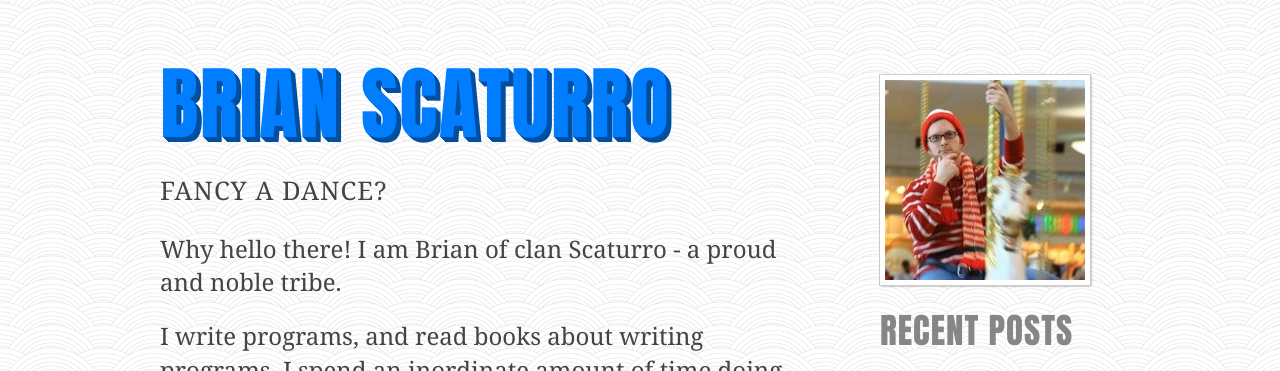
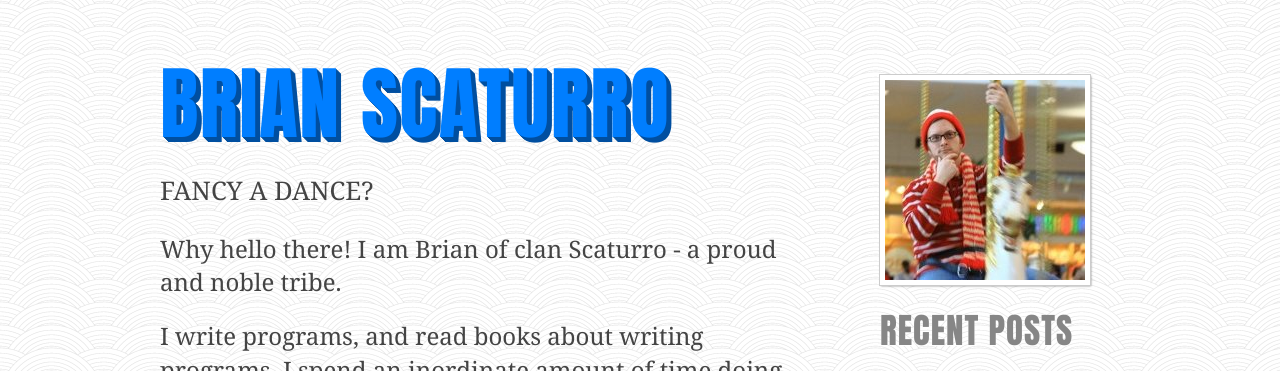
Before and after one commit to brianium/old-site, a Jekyll site: the page built from index.html, in a window 1280 px wide. Shown: the top 371 px of the page. Built offline with Jekyll 4.4.1, drawn with Linux system fonts in a browser that asks for light colours; the list of posts is cut into pages by our own code.

Commit message:
letter spacing on site sub heading

```diff
--- a/css/layout.css
+++ b/css/layout.css
@@ -173,6 +173,7 @@ code {
 	color:#444;
 	font-family: Georgia,"Times New Roman", serif;
 	font-size:1.6em !important;
+	letter-spacing:0;
 	line-height:1.2em !important;
 	margin:25px 0;
 	text-transform:uppercase;
```
Also changed, not shown: 1 other file.
